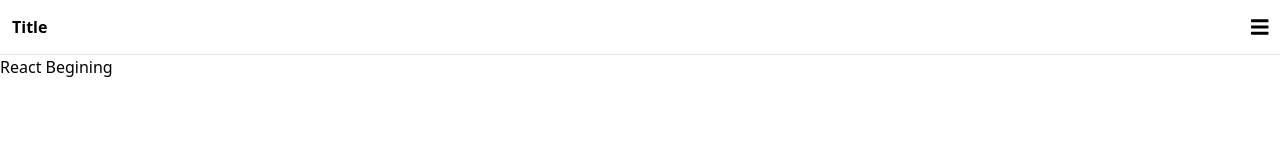
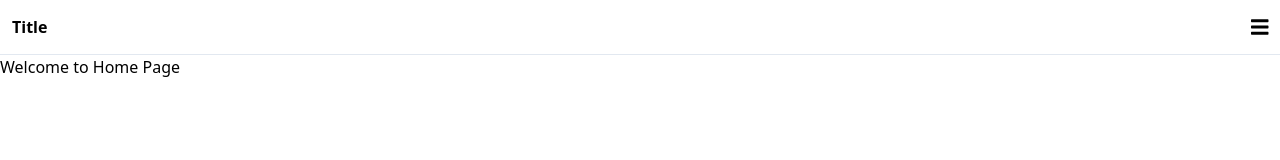
Before and after one commit to kultosh/begin-react-easy, a React (Create React App) app: page / in a window 1280 px wide. Shown: the top 160 px of the page. Built offline with nearby package versions, Linux system fonts and the light colour scheme.

Commit message:
Created route for the navigation

```diff
--- a/src/App.js
+++ b/src/App.js
@@ -1,13 +1,17 @@
 import React from 'react';
 import Footer from './components/Footer';
 import Header from './components/Header';
+import {BrowserRouter as Router, Switch, Route, Link} from "react-router-dom";
 
 function App() {
   return (
     <div className="App">
-        <Header />
-        <h2>React Begining</h2>
-        <Footer />
+        <Router>
+          <Header />
+          <Route exact path="/">Welcome to Home Page</Route>
+          <Route path="/about">Welcome to About Page</Route>
+          <Footer />
+        </Router>
     </div>
   );
 }
--- a/src/components/Navigation.js
+++ b/src/components/Navigation.js
@@ -2,6 +2,7 @@ import React, {useState} from 'react';
 import { FontAwesomeIcon } from '@fortawesome/react-fontawesome';
 import { faBars } from '@fortawesome/free-solid-svg-icons';
 import {useTransition, animated} from 'react-spring';
+import {Link} from 'react-router-dom';
 
 function Navigation() {
     const[showMenu, setShowMenu] = useState(false);
@@ -46,8 +47,8 @@ function Navigation() {
                 className = "fixed bg-white top-0 left-0 w-4/5 h-full z-50 shadow" >
                 <span className="font-bold">The Menu</span>
                 <ul>
-                    <li>Home</li>
-                    <li>About</li>
+                    <li><Link to="/" onClick={() => setShowMenu(false)}>Home</Link></li>
+                    <li><Link to="/about" onClick={() => setShowMenu(false)}>About</Link></li>
                 </ul>
                 </animated.div>
             )
```
